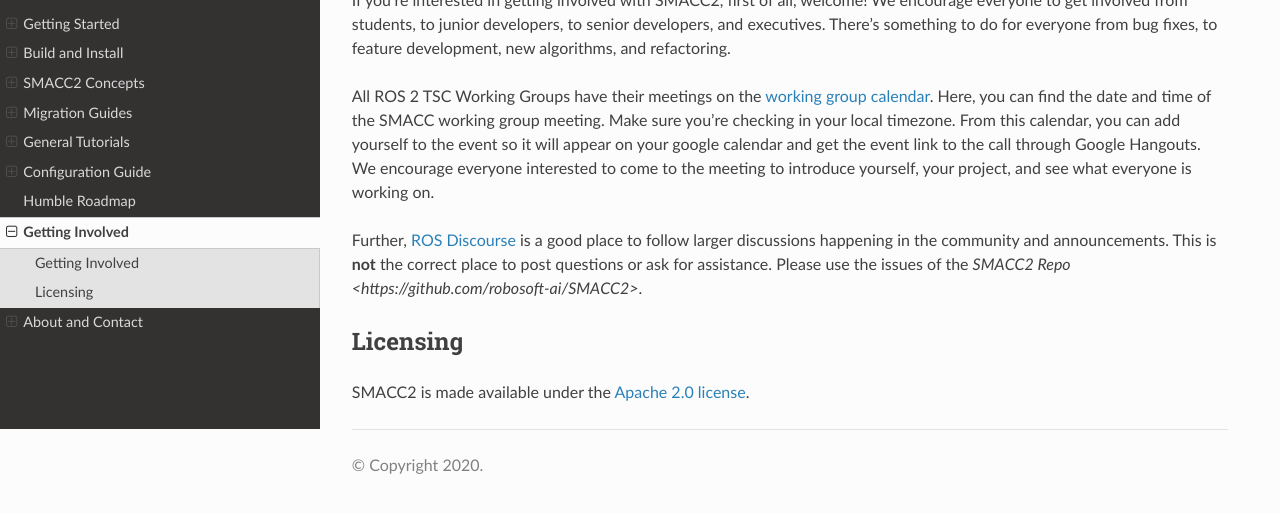
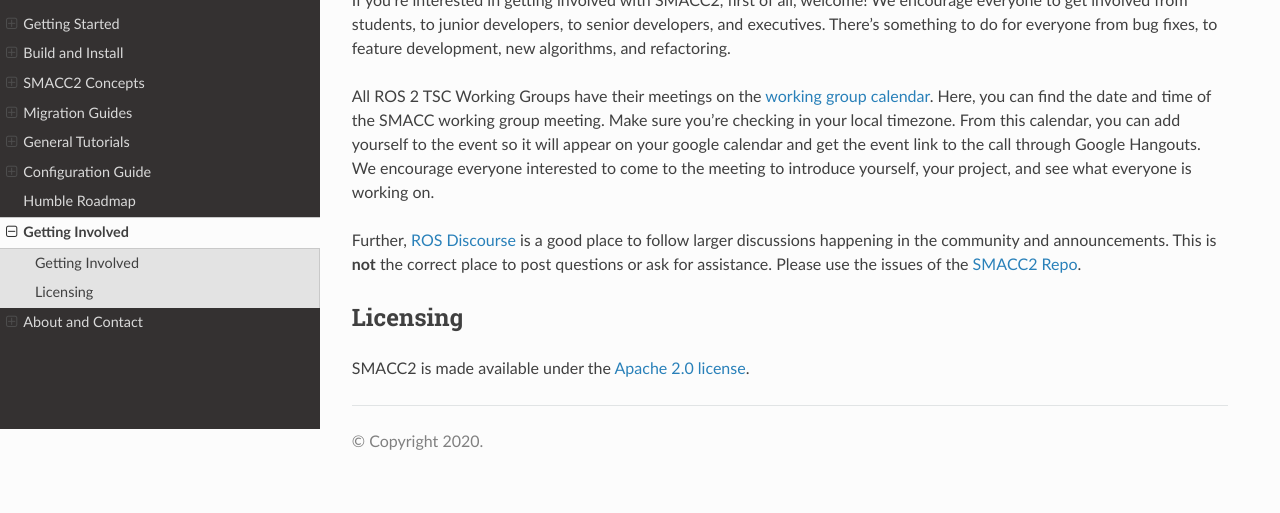
Before and after one commit to robosoft-ai/smacc_sphinx, a plain HTML site: page contribute/index.html in a window 1280 px wide. Shown: the part 371-884 px from the top of the page. After the commit the page ends 863 px from the top, so only its background shows below. Drawn offline with Linux system fonts and the light colour scheme.

Commit message:
[skip ci] publish latest
Signed-off-by: smacc2-ci <techsupport@robosoft.ai>

```diff
--- a/contribute/index.html
+++ b/contribute/index.html
@@ -192,7 +192,7 @@
 Here, you can find the date and time of the SMACC working group meeting. Make sure you’re checking in your local timezone.
 From this calendar, you can add yourself to the event so it will appear on your google calendar and get the event link to the call through Google Hangouts.
 We encourage everyone interested to come to the meeting to introduce yourself, your project, and see what everyone is working on.</p>
-<p>Further, <a class="reference external" href="https://discourse.ros.org/">ROS Discourse</a> is a good place to follow larger discussions happening in the community and announcements. This is <strong>not</strong> the correct place to post questions or ask for assistance. Please use the issues of the <cite>SMACC2 Repo &lt;https://github.com/robosoft-ai/SMACC2&gt;</cite>.</p>
+<p>Further, <a class="reference external" href="https://discourse.ros.org/">ROS Discourse</a> is a good place to follow larger discussions happening in the community and announcements. This is <strong>not</strong> the correct place to post questions or ask for assistance. Please use the issues of the <a class="reference external" href="https://github.com/robosoft-ai/SMACC2">SMACC2 Repo</a>.</p>
 </div>
 <div class="section" id="licensing">
 <h2>Licensing<a class="headerlink" href="#licensing" title="Permalink to this heading"></a></h2>
```
Also changed, not shown: _sources/contribute/index.rst.txt.
